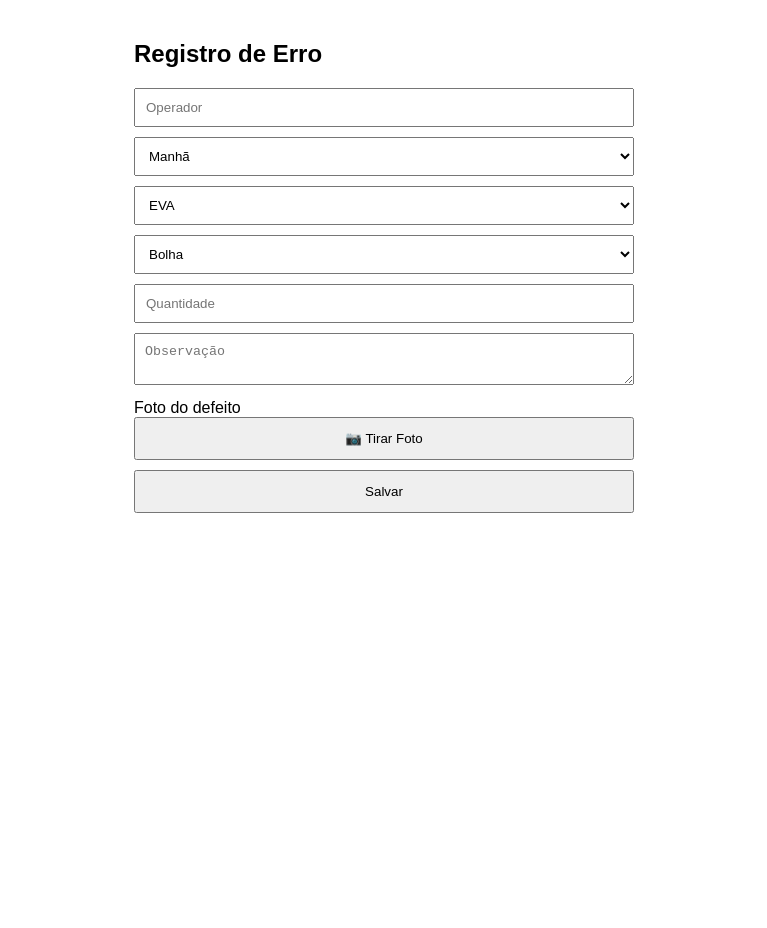
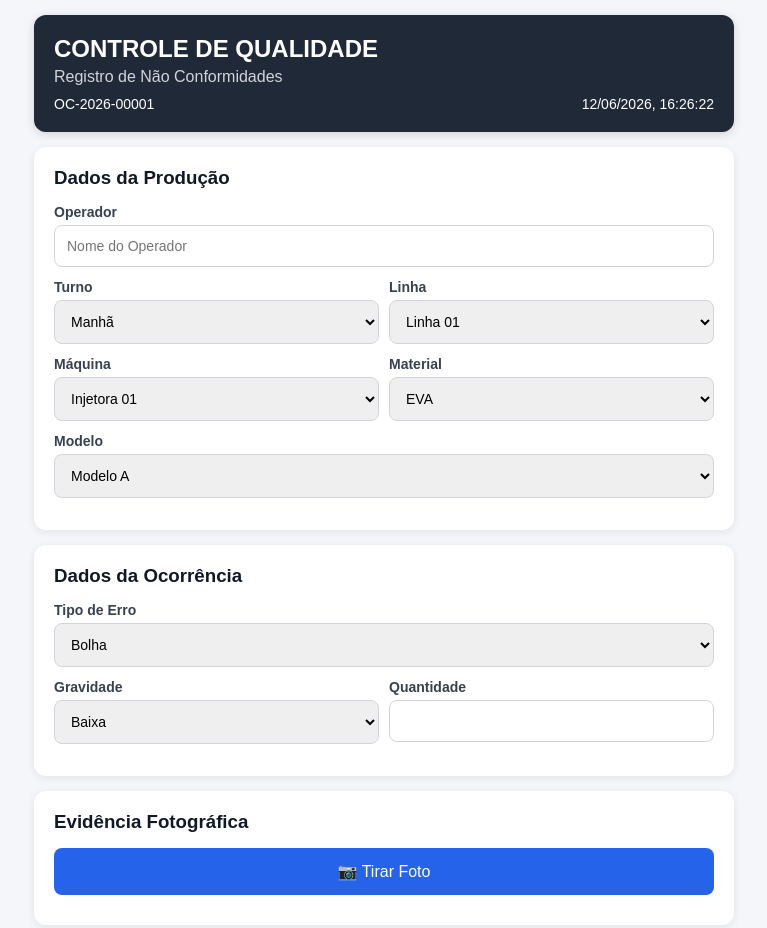
Before and after one commit to echevarria-bi/controle-solas, a plain HTML site: page index.html in a window 1280 px wide. Shown: the top 928 px of the page, without its empty margins (256-1023 px from the left). Before the commit the page ends 800 px from the top, so only its background shows below. Drawn offline with Linux system fonts and the light colour scheme.

Commit message:
Update index.html

```diff
--- a/index.html
+++ b/index.html
@@ -1,43 +1,153 @@
 <!DOCTYPE html>
-<html>
+<html lang="pt-BR">
 <head>
 <meta charset="UTF-8">
+<meta name="viewport" content="width=device-width, initial-scale=1.0">
+
 <title>Controle de Qualidade</title>
 
 <style>
 
-body{
-    font-family:Arial;
-    max-width:500px;
-    margin:auto;
-    padding:20px;
+*{
+    margin:0;
+    padding:0;
+    box-sizing:border-box;
 }
 
-input,select,textarea{
+body{
+    font-family:Arial,sans-serif;
+    background:#f4f6f9;
+    padding:15px;
+}
+
+.container{
+    max-width:700px;
+    margin:auto;
+}
+
+.header{
+    background:#1f2937;
+    color:white;
+    padding:20px;
+    border-radius:12px;
+    margin-bottom:15px;
+    box-shadow:0 2px 10px rgba(0,0,0,.15);
+}
+
+.header h1{
+    font-size:24px;
+}
+
+.header p{
+    margin-top:5px;
+    color:#d1d5db;
+}
+
+.info{
+    display:flex;
+    justify-content:space-between;
+    margin-top:10px;
+    font-size:14px;
+}
+
+.card{
+    background:white;
+    border-radius:12px;
+    padding:20px;
+    margin-bottom:15px;
+    box-shadow:0 2px 8px rgba(0,0,0,.08);
+}
+
+.card h3{
+    margin-bottom:15px;
+    color:#111827;
+}
+
+label{
+    display:block;
+    margin-bottom:5px;
+    font-size:14px;
+    font-weight:bold;
+    color:#374151;
+}
+
+input,
+select,
+textarea{
     width:100%;
-    padding:10px;
-    margin-bottom:10px;
-    box-sizing:border-box;
+    padding:12px;
+    border:1px solid #d1d5db;
+    border-radius:8px;
+    margin-bottom:12px;
+    font-size:14px;
+}
+
+textarea{
+    min-height:120px;
+    resize:vertical;
 }
 
 button{
     width:100%;
-    padding:12px;
+    border:none;
+    border-radius:8px;
+    padding:14px;
+    font-size:16px;
     cursor:pointer;
+}
+
+.btn-foto{
+    background:#2563eb;
+    color:white;
     margin-bottom:10px;
+}
+
+.btn-salvar{
+    background:#16a34a;
+    color:white;
+    font-weight:bold;
+}
+
+.btn-salvar:hover{
+    background:#15803d;
 }
 
 #preview{
     width:100%;
-    max-height:300px;
+    max-height:350px;
     object-fit:contain;
     display:none;
-    margin-bottom:10px;
-    border:1px solid #ccc;
+    border:1px solid #d1d5db;
+    border-radius:10px;
+    margin-top:10px;
 }
 
 #foto{
     display:none;
+}
+
+#status{
+    display:none;
+    margin-top:15px;
+    padding:12px;
+    border-radius:8px;
+    background:#dcfce7;
+    color:#166534;
+    font-weight:bold;
+}
+
+.grid{
+    display:grid;
+    grid-template-columns:1fr 1fr;
+    gap:10px;
+}
+
+@media(max-width:600px){
+
+.grid{
+    grid-template-columns:1fr;
+}
+
 }
 
 </style>
@@ -46,35 +156,123 @@ button{
 
 <body>
 
-<h2>Registro de Erro</h2>
+<div class="container">
 
-<input id="operador" placeholder="Operador">
+<div class="header">
+    <h1>CONTROLE DE QUALIDADE</h1>
+    <p>Registro de Não Conformidades</p>
 
+    <div class="info">
+        <span id="ocorrencia">OC-2026-00001</span>
+        <span id="dataHora"></span>
+    </div>
+</div>
+
+<div class="card">
+
+<h3>Dados da Produção</h3>
+
+<label>Operador</label>
+<input id="operador" placeholder="Nome do Operador">
+
+<div class="grid">
+
+<div>
+<label>Turno</label>
 <select id="turno">
 <option>Manhã</option>
 <option>Tarde</option>
 <option>Noite</option>
 </select>
+</div>
 
+<div>
+<label>Linha</label>
+<select id="linha">
+<option>Linha 01</option>
+<option>Linha 02</option>
+<option>Linha 03</option>
+<option>Linha 04</option>
+</select>
+</div>
+
+</div>
+
+<div class="grid">
+
+<div>
+<label>Máquina</label>
+<select id="maquina">
+<option>Injetora 01</option>
+<option>Injetora 02</option>
+<option>Injetora 03</option>
+<option>Prensa 01</option>
+<option>Prensa 02</option>
+</select>
+</div>
+
+<div>
+<label>Material</label>
 <select id="material">
 <option>EVA</option>
 <option>TR</option>
 <option>PVC</option>
 <option>TPU</option>
+<option>Borracha</option>
+</select>
+</div>
+
+</div>
+
+<label>Modelo</label>
+<select id="modelo">
+<option>Modelo A</option>
+<option>Modelo B</option>
+<option>Modelo C</option>
+<option>Modelo D</option>
 </select>
 
+</div>
+
+<div class="card">
+
+<h3>Dados da Ocorrência</h3>
+
+<label>Tipo de Erro</label>
 <select id="erro">
 <option>Bolha</option>
 <option>Mancha</option>
 <option>Rebarba</option>
 <option>Falta de Material</option>
+<option>Deformação</option>
+<option>Quebra</option>
+<option>Contaminação</option>
 </select>
 
-<input id="quantidade" type="number" placeholder="Quantidade">
+<div class="grid">
 
-<textarea id="observacao" placeholder="Observação"></textarea>
+<div>
+<label>Gravidade</label>
+<select id="gravidade">
+<option>Baixa</option>
+<option>Média</option>
+<option>Alta</option>
+<option>Crítica</option>
+</select>
+</div>
 
-<label>Foto do defeito</label>
+<div>
+<label>Quantidade</label>
+<input id="quantidade" type="number">
+</div>
+
+</div>
+
+</div>
+
+<div class="card">
+
+<h3>Evidência Fotográfica</h3>
 
 <input
 type="file"
@@ -84,19 +282,46 @@ button{
 
 <button
 type="button"
+class="btn-foto"
 onclick="document.getElementById('foto').click()">
 📷 Tirar Foto
 </button>
 
 <img id="preview">
 
-<button onclick="salvar()">Salvar</button>
+</div>
+
+<div class="card">
+
+<h3>Observações</h3>
+
+<textarea
+id="observacao"
+placeholder="Descreva o ocorrido..."></textarea>
+
+</div>
+
+<button
+class="btn-salvar"
+id="btnSalvar"
+onclick="salvar()">
+✓ Registrar Ocorrência
+</button>
+
+<div id="status">
+✓ Ocorrência registrada com sucesso
+</div>
+
+</div>
 
 <script>
 
 const URL_API = "https://script.google.com/macros/s/AKfycbwmHWmXQXzb7u_2cUFJcp7hgJ1asUMkpOBsCEHkIIG56hML7MvqCjhkwnxtHJkNmt0nzw/exec";
 
 let fotoBase64 = "";
+
+document.getElementById("dataHora").innerText =
+new Date().toLocaleString("pt-BR");
 
 document.getElementById("foto").addEventListener("change", function(e){
 
@@ -113,32 +338,44 @@ document.getElementById("foto").addEventListener("change", function(e){
         document.getElementById("preview").src = fotoBase64;
         document.getElementById("preview").style.display = "block";
 
-        console.log("Foto carregada");
-        console.log(fotoBase64.substring(0,100));
-
     };
 
     reader.readAsDataURL(arquivo);
 
 });
 
+function limparFormulario(){
+
+    document.getElementById("operador").value = "";
+    document.getElementById("quantidade").value = "";
+    document.getElementById("observacao").value = "";
+
+    document.getElementById("foto").value = "";
+
+    fotoBase64 = "";
+
+    document.getElementById("preview").style.display = "none";
+
+}
+
 function salvar(){
 
+    document.getElementById("btnSalvar").innerText = "Salvando...";
+
     const dados = {
+
         operador: document.getElementById("operador").value,
         turno: document.getElementById("turno").value,
         material: document.getElementById("material").value,
-        modelo: "Modelo A",
-        maquina: "Injetora 01",
+        modelo: document.getElementById("modelo").value,
+        maquina: document.getElementById("maquina").value,
         erro: document.getElementById("erro").value,
-        gravidade: "Média",
+        gravidade: document.getElementById("gravidade").value,
         quantidade: document.getElementById("quantidade").value,
         observacao: document.getElementById("observacao").value,
         foto: fotoBase64
+
     };
-
-    console.log("Enviando:", dados);
-    console.log("Tamanho foto:", fotoBase64.length);
 
     fetch(URL_API,{
         method:"POST",
@@ -146,7 +383,13 @@ function salvar(){
         body:JSON.stringify(dados)
     });
 
-    alert("Registro enviado!");
+    document.getElementById("status").style.display = "block";
+
+    limparFormulario();
+
+    document.getElementById("btnSalvar").innerText =
+    "✓ Registrar Ocorrência";
+
 }
 
 </script>
```
Lines whose indentation alone changed are shown as unchanged.
